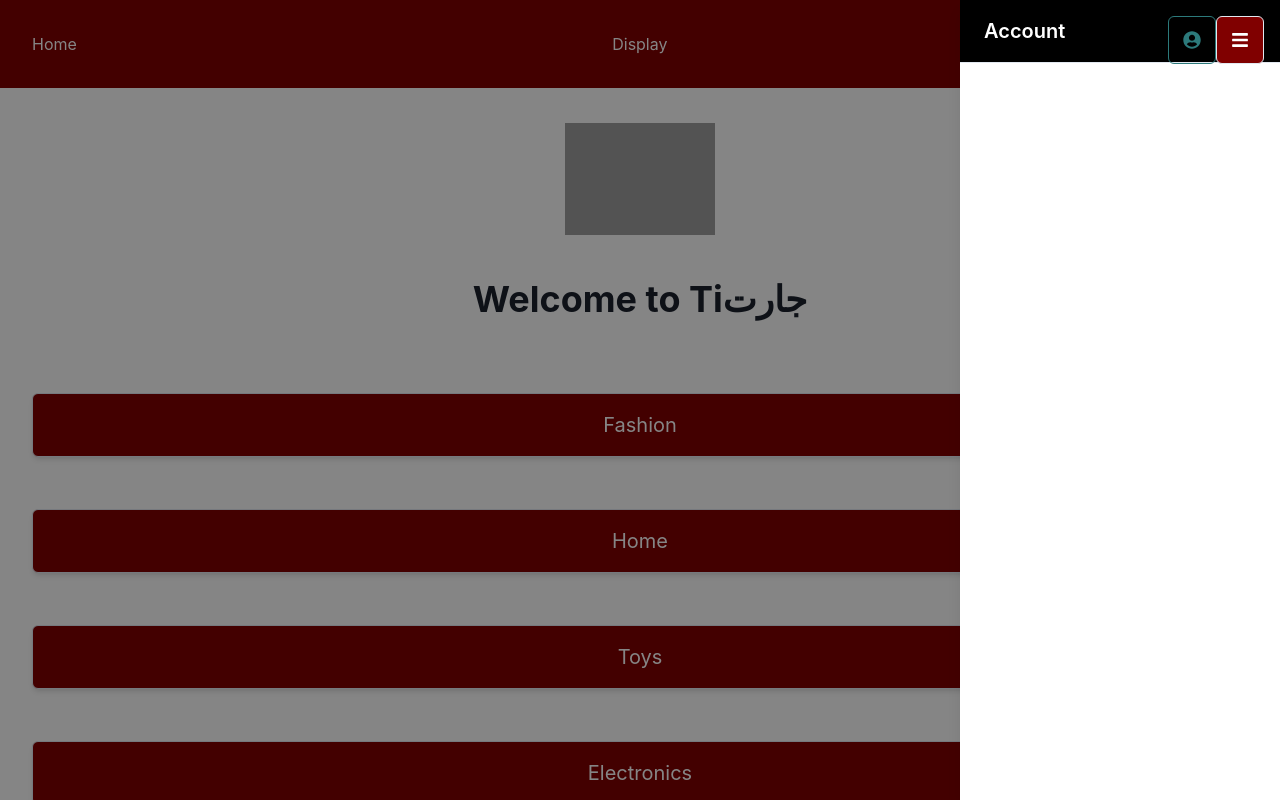
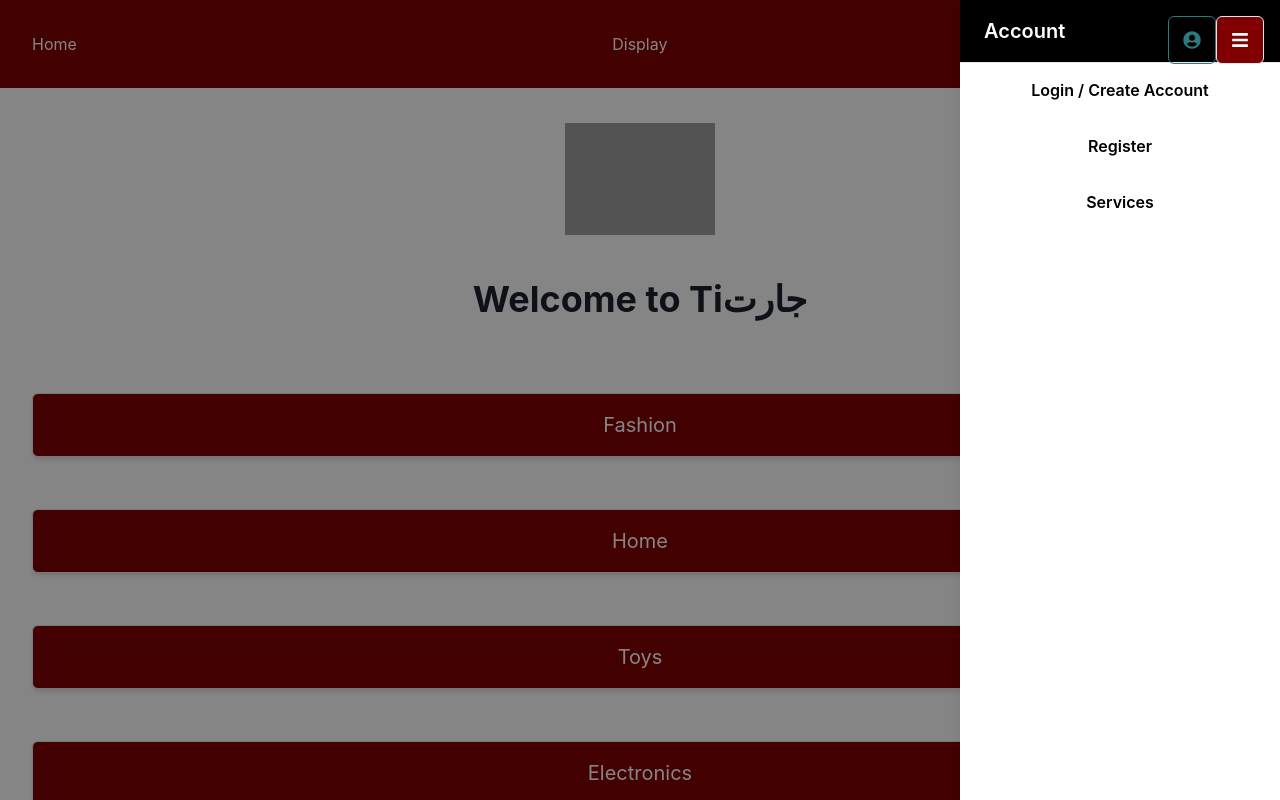
Before and after one commit to Koolmool/markhor, a React (Vite) app: page / in a window 1280 px wide. Both pictures are taken after a click on the button 1192 px from the left and 40 px from the top of the page. Shown: the top 800 px of the page. Built offline with nearby package versions, Linux system fonts and the light colour scheme; grey boxes are pictures that could not be loaded.

Commit message:
Change color for those options
Changed the color of the text for the buttons in the AccountMenu component to black.

```diff
--- a/src/components/AccountMenu.jsx
+++ b/src/components/AccountMenu.jsx
@@ -12,13 +12,13 @@ const AccountMenu = ({ isOpen, onClose }) => {
         </DrawerHeader>
         <DrawerBody>
           <VStack spacing={4}>
-            <Button w="full" as="a" href="https://preview-62cafd36--login-authenticator.gptengineer.run/" target="_blank" colorScheme="black">
+            <Button w="full" as="a" href="https://preview-62cafd36--login-authenticator.gptengineer.run/" target="_blank" colorScheme="black" color="black">
               Login / Create Account
             </Button>
-            <Button w="full" as="a" href="https://preview-62cafd36--login-authenticator.gptengineer.run/" target="_blank" colorScheme="black">
+            <Button w="full" as="a" href="https://preview-62cafd36--login-authenticator.gptengineer.run/" target="_blank" colorScheme="black" color="black">
               Register
             </Button>
-            <Button w="full" as={Link} to="/services" colorScheme="black">
+            <Button w="full" as={Link} to="/services" colorScheme="black" color="black">
               Services
             </Button>
             {/* More options can be added here */}
```
